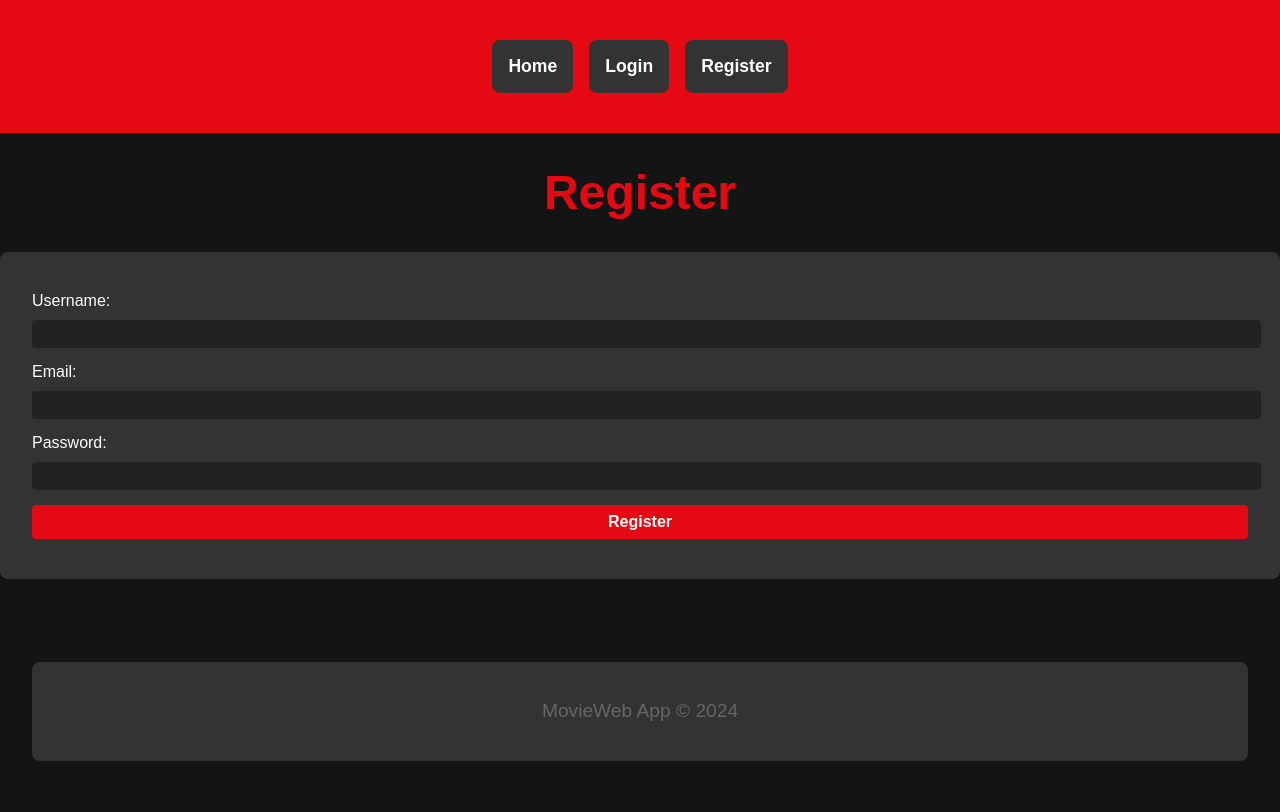
After one commit to eneh4kene/flix_and_chill, a Flask app: page /register in a window 1280 px wide. The commit adds this page. Run offline with Flask 3, Linux system fonts and the light colour scheme.

Commit message:
with user authentication and session

```diff
--- a/app.py
+++ b/app.py
@@ -1,8 +1,10 @@
-from flask import Flask, render_template, request, redirect, url_for
+from flask import Flask, render_template, request, redirect, url_for, session
 import requests
 from datamanager.json_data_manager import JSONDatabaseManager
+from werkzeug.security import generate_password_hash, check_password_hash
 
 app = Flask(__name__)
+app.secret_key = 'your_secret_key'  # Replace with your generated secret key
 
 # Initialize the JSONDatabaseManager
 db_manager = JSONDatabaseManager('storage/users.json', 'storage/movies.json')
@@ -36,6 +38,62 @@ def home():
     return render_template('index.html')
 
 
+@app.route('/register', methods=['GET', 'POST'])
+def register():
+    """Render the registration page and handle user registration."""
+    if request.method == 'POST':
+        username = request.form['username']
+        email = request.form['email']
+        password = request.form['password']
+        hashed_password = generate_password_hash(password)
+
+        users = db_manager.get_all('users')
+        new_user_id = max(user['user_id'] for user in users) + 1 if users else 1
+
+        new_user = {
+            "user_id": new_user_id,
+            "username": username,
+            "email": email,
+            "password": hashed_password,
+            "favorite_movies": []
+        }
+
+        db_manager.add('users', new_user)
+        return redirect(url_for('login'))
+    return render_template('register.html')
+
+
+@app.route('/login', methods=['GET', 'POST'])
+def login():
+    """Render the login page and handle user login."""
+    if request.method == 'POST':
+        username = request.form['username']
+        password = request.form['password']
+        users = db_manager.get_all('users')
+
+        user = next((u for u in users if u['username'] == username), None)
+        if user:
+            if 'password' not in user:
+                return render_template('error.html', message="Password field is missing for this user"), 400
+            if check_password_hash(user['password'], password):
+                session['user_id'] = user['user_id']
+                session['username'] = user['username']
+                return redirect(url_for('home'))
+            else:
+                return render_template('error.html', message="Invalid password"), 401
+        else:
+            return render_template('error.html', message="Invalid username"), 401
+    return render_template('login.html')
+
+
+@app.route('/logout')
+def logout():
+    """Handle user logout."""
+    session.pop('user_id', None)
+    session.pop('username', None)
+    return redirect(url_for('home'))
+
+
 @app.route('/users')
 def users_list():
     """Render the users list page."""
@@ -46,6 +104,9 @@ def users_list():
 @app.route('/users/<int:user_id>')
 def user_movies(user_id):
     """Render the user movies page."""
+    if 'user_id' not in session or session['user_id'] != user_id:
+        return render_template('error.html', message="Unauthorized access"), 403
+
     user = db_manager.get_by_id('users', user_id)
     if user:
         user_favorite_movies = [db_manager.get_by_id('movies', movie_id) for movie_id in user['favorite_movies']]
@@ -56,21 +117,17 @@ def user_movies(user_id):
 
 @app.route('/add_user', methods=['GET', 'POST'])
 def add_user():
-    """Render the add user page and handle user creation."""
-    if request.method == 'POST':
-        new_user = {
-            "username": request.form['username'],
-            "email": request.form['email'],
-            "favorite_movies": []
-        }
-        db_manager.add('users', new_user)
-        return redirect(url_for('users_list'))
-    return render_template('add_user.html')
+    """redirect to user registration"""
+    return redirect(url_for('register'))
+
 
 
 @app.route('/users/<int:user_id>/add_movie', methods=['GET', 'POST'])
 def add_movie(user_id):
     """Render the add movie page and handle movie creation."""
+    if 'user_id' not in session or session['user_id'] != user_id:
+        return render_template('error.html', message="Unauthorized access"), 403
+
     user = db_manager.get_by_id('users', user_id)
     if not user:
         return render_template('error.html', message="User not found"), 404
@@ -101,6 +158,9 @@ def add_movie(user_id):
 @app.route('/users/<int:user_id>/update_movie/<int:movie_id>', methods=['GET', 'POST'])
 def update_movie(user_id, movie_id):
     """Render the update movie page and handle movie update."""
+    if 'user_id' not in session or session['user_id'] != user_id:
+        return render_template('error.html', message="Unauthorized access"), 403
+
     user = db_manager.get_by_id('users', user_id)
     movie = db_manager.get_by_id('movies', movie_id)
     if not user or not movie:
@@ -124,6 +184,9 @@ def update_movie(user_id, movie_id):
 @app.route('/users/<int:user_id>/delete_movie/<int:movie_id>', methods=['GET', 'POST'])
 def delete_movie(user_id, movie_id):
     """Render the delete movie page and handle movie deletion."""
+    if 'user_id' not in session or session['user_id'] != user_id:
+        return render_template('error.html', message="Unauthorized access"), 403
+
     user = db_manager.get_by_id('users', user_id)
     movie = db_manager.get_by_id('movies', movie_id)
     if not user or not movie:
--- a/static/styles.css
+++ b/static/styles.css
@@ -8,7 +8,12 @@ body {
 
 nav {
     background-color: #e50914;
-    padding: 1em;
+    padding: 2em;
+    display: flex;
+    flex-wrap: wrap;
+    justify-content: center;
+    flex-direction: row;
+
 }
 
 nav ul {
@@ -36,7 +41,13 @@ nav ul li a {
 
 h1 {
     color: #e50914;
-    font-size: 2em;
+    font-size: 3em;
+    text-align:center;
+}
+
+span {
+    color: #e50914;
+    font-size: 1.5em;
 }
 
 ul {
@@ -56,8 +67,22 @@ ul li a {
     text-decoration: none;
 }
 
+
 ul li a:hover {
     text-decoration: underline;
+}
+
+p {
+    background-color: #333;
+    padding: 2em;
+    border-radius: 8px;
+    text-align: center;
+    font-size: 1.2em;
+}
+
+p a {
+    color: #e50914;
+    text-decoration: none;
 }
 
 form {
--- a/templates/base.html
+++ b/templates/base.html
@@ -2,7 +2,6 @@
 <html lang="en">
 <head>
     <meta charset="UTF-8">
-    <meta name="viewport" content="width=device-width, initial-scale=1.0">
     <title>MovieWeb App</title>
     <link rel="stylesheet" href="{{ url_for('static', filename='styles.css') }}">
 </head>
@@ -10,13 +9,17 @@
     <nav>
         <ul>
             <li><a href="{{ url_for('home') }}">Home</a></li>
-            <li><a href="{{ url_for('users_list') }}">Users List</a></li>
-            <li><a href="{{ url_for('add_user') }}">Add User</a></li>
-        </ul>
+            {% if 'username' in session %}
+                <span>Welcome, {{ session['username'] }}!</span>
+                <li><a href="{{ url_for('logout') }}">Logout</a></li>
+            {% else %}
+                <li><a href="{{ url_for('login') }}">Login</a></li>
+                <li><a href="{{ url_for('register') }}">Register</a></li>
+            {% endif %}
+         </ul>
     </nav>
-    <div id="content">
-        {% block content %}{% endblock %}
-    </div>
+    {% block content %}{% endblock %}
+
     <footer class="footer">
         <p>MovieWeb App &copy; 2024</p>
     </footer>
--- /dev/null
+++ b/templates/register.html
@@ -0,0 +1,14 @@
+{% extends 'base.html' %}
+
+{% block content %}
+<h1>Register</h1>
+<form method="post">
+    <label for="username">Username:</label>
+    <input type="text" id="username" name="username" required>
+    <label for="email">Email:</label>
+    <input type="email" id="email" name="email" required>
+    <label for="password">Password:</label>
+    <input type="password" id="password" name="password" required>
+    <button type="submit">Register</button>
+</form>
+{% endblock %}
```
Also changed, not shown: templates/index.html (+8 -2 lines), templates/login.html (added, +12 -0 lines), templates/set_password.html (added, +11 -0 lines), storage/movies.json, storage/users.json.
